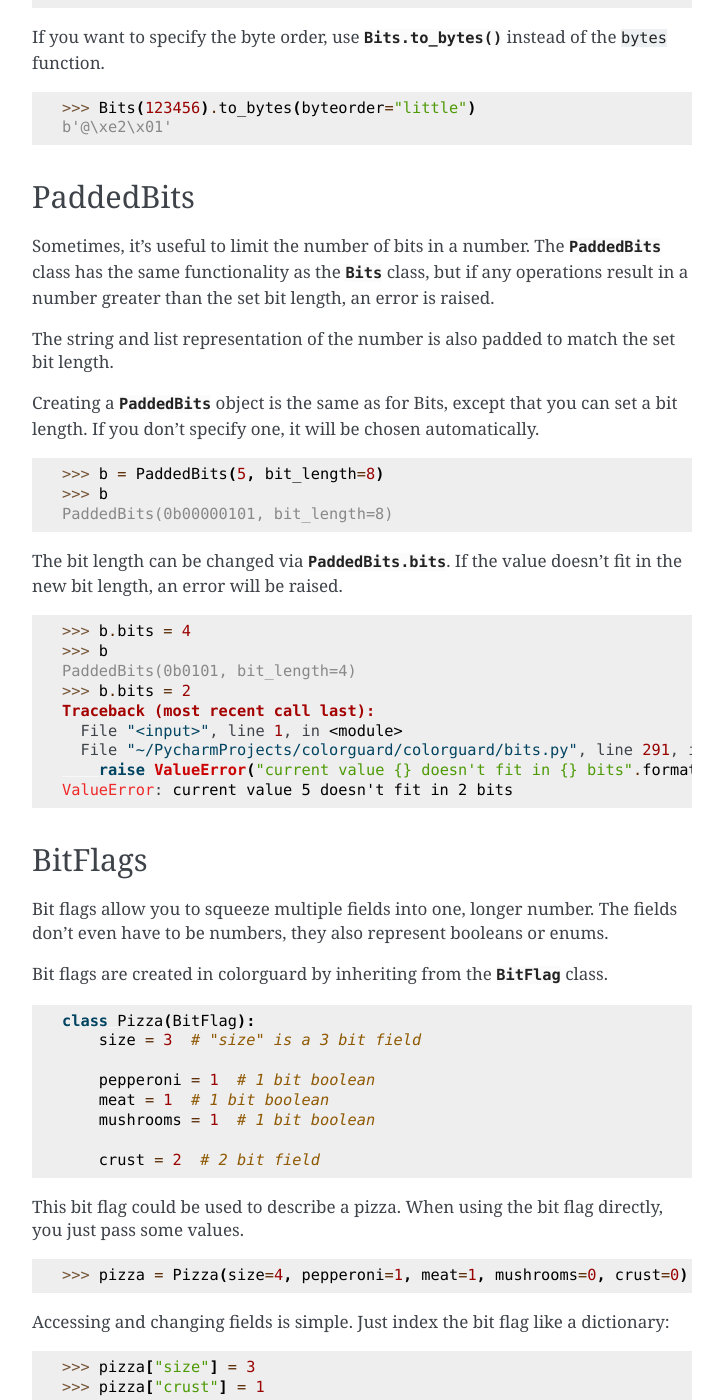
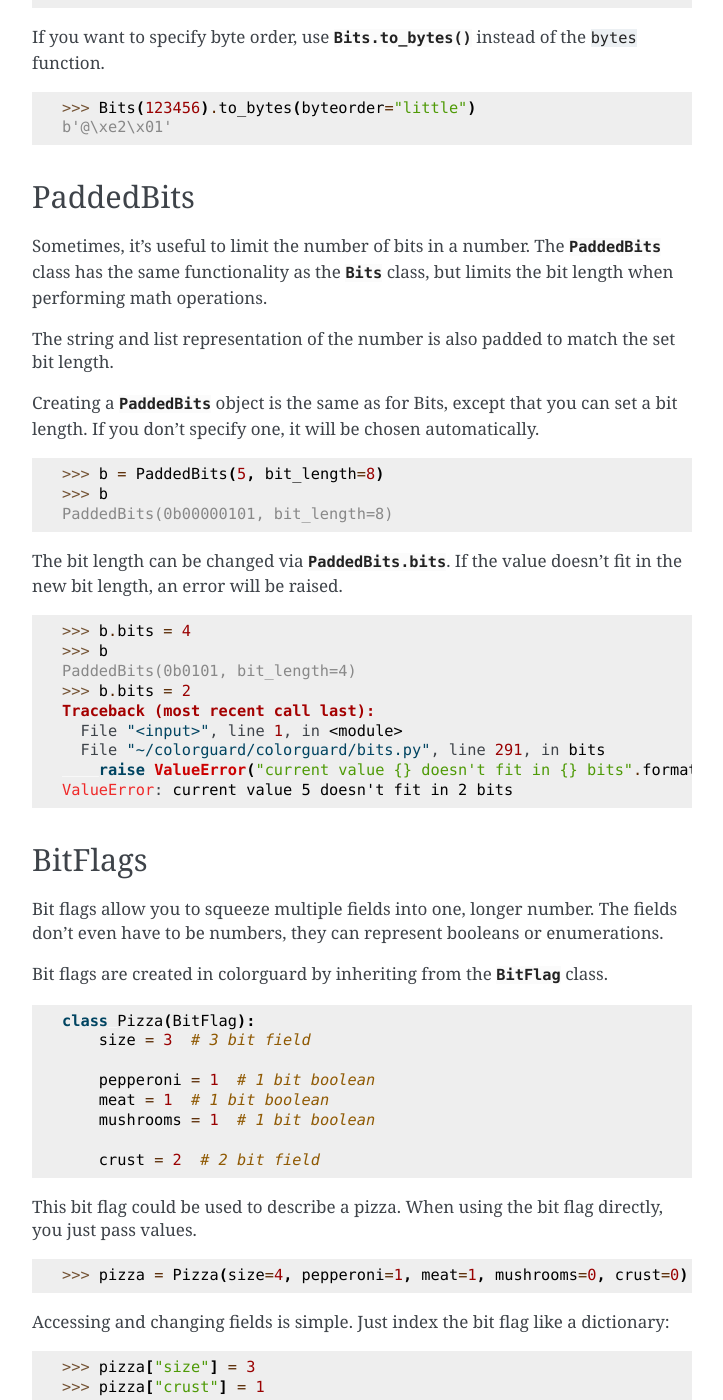
Before and after one commit to jpatrickdill/colorguard, a Sphinx documentation site: the page built from docs/source/guide/quickstart.rst, in a window 1280 px wide and 1400 px high, scrolled down 2469 px. Shown: the whole window, without its empty margins (388-1111 px from the left). Built offline with Sphinx 7.4.7, drawn with Linux system fonts in a browser that asks for light colours; some of the changed text lies outside the part shown.

Commit message:
Wording
Better wording in docs

```diff
--- a/docs/source/guide/quickstart.rst
+++ b/docs/source/guide/quickstart.rst
@@ -66,7 +66,7 @@ For example:
     True
 
 
-Two :class:`Bits` objects can also be concatenated with :meth:`Bits.join`.
+Two :class:`Bits` objects can be concatenated with :meth:`Bits.join`.
 
 .. code-block:: pycon
 
@@ -92,7 +92,7 @@ Bitwise operations also work with :class:`Bits` objects.
 Bit Indexing
 ~~~~~~~~~~~~
 
-:class:`Bits` objects can also be indexed like strings or lists.
+:class:`Bits` objects can be indexed like strings or lists.
 
 .. code-block:: pycon
 
@@ -139,7 +139,7 @@ Type Conversion
     >>> bytes(Bits(7))
     b'\x07'
 
-If you want to specify the byte order, use :meth:`Bits.to_bytes` instead of the ``bytes`` function.
+If you want to specify byte order, use :meth:`Bits.to_bytes` instead of the ``bytes`` function.
 
 .. code-block:: pycon
 
@@ -150,8 +150,8 @@ PaddedBits
 ----------
 
 Sometimes, it's useful to limit the number of bits in a number. The :class:`PaddedBits` class has
-the same functionality as the :class:`Bits` class, but if any operations result in a number greater
-than the set bit length, an error is raised.
+the same functionality as the :class:`Bits` class, but limits the bit length when performing math
+operations.
 
 The string and list representation of the number is also padded to match the set bit length.
 
@@ -173,7 +173,7 @@ bit length, an error will be raised.
     >>> b.bits = 2
     Traceback (most recent call last):
       File "<input>", line 1, in <module>
-      File "~/PycharmProjects/colorguard/colorguard/bits.py", line 291, in bits
+      File "~/colorguard/colorguard/bits.py", line 291, in bits
         raise ValueError("current value {} doesn't fit in {} bits".format(self.value, value))
     ValueError: current value 5 doesn't fit in 2 bits
 
@@ -181,14 +181,14 @@ BitFlags
 --------
 
 Bit flags allow you to squeeze multiple fields into one, longer number. The fields don't even
-have to be numbers, they also represent booleans or enums.
+have to be numbers, they can represent booleans or enumerations.
 
 Bit flags are created in colorguard by inheriting from the :class:`BitFlag` class.
 
 .. code-block:: python
 
     class Pizza(BitFlag):
-        size = 3  # "size" is a 3 bit field
+        size = 3  # 3 bit field
 
         pepperoni = 1  # 1 bit boolean
         meat = 1  # 1 bit boolean
@@ -197,7 +197,7 @@ Bit flags are created in colorguard by inheriting from the :class:`BitFlag` clas
         crust = 2  # 2 bit field
 
 This bit flag could be used to describe a pizza. When using the bit flag directly, you just
-pass some values.
+pass values.
 
 .. code-block:: pycon
 
```
Also changed, not shown: other parts of docs/source/guide/quickstart.rst (+1 -1 lines).
